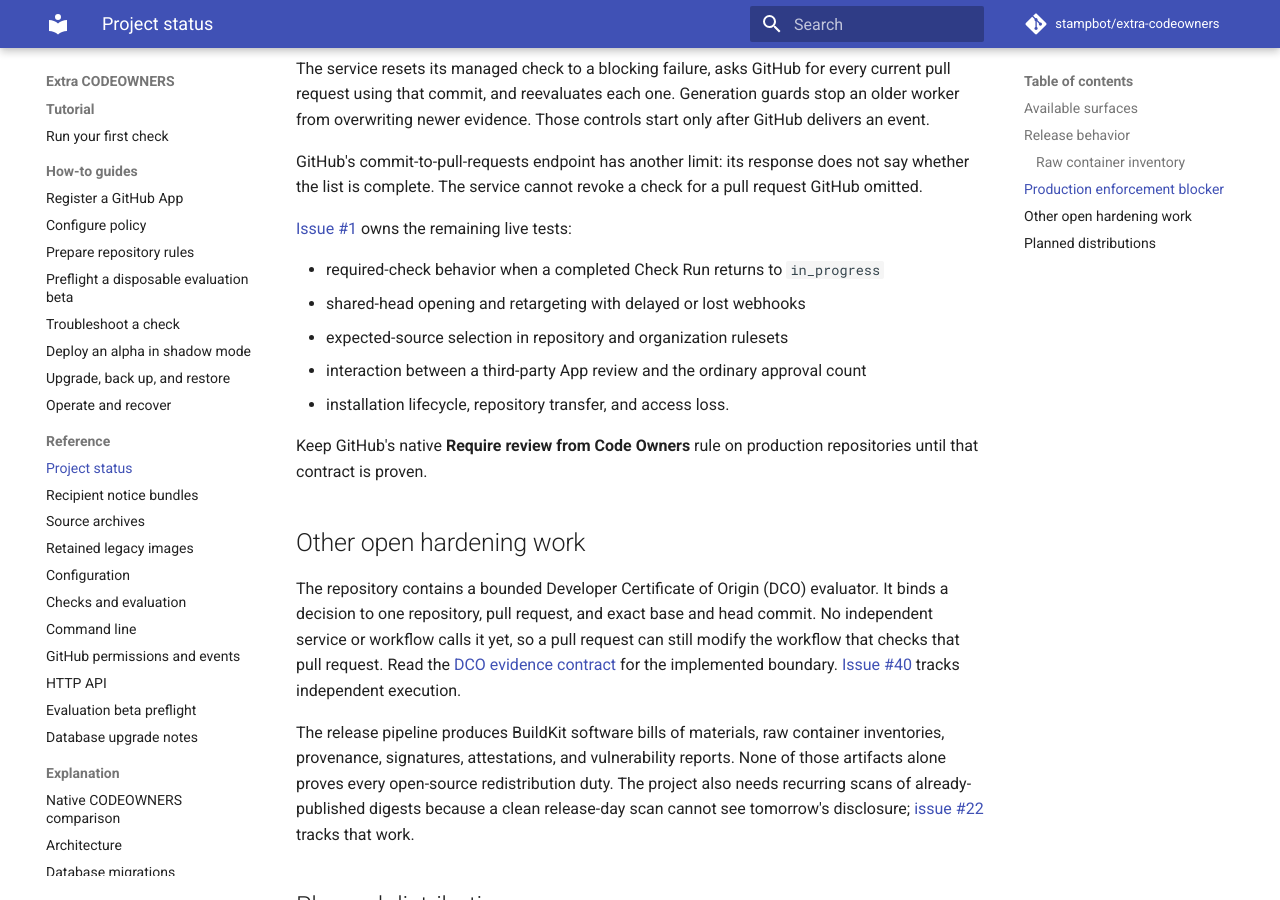
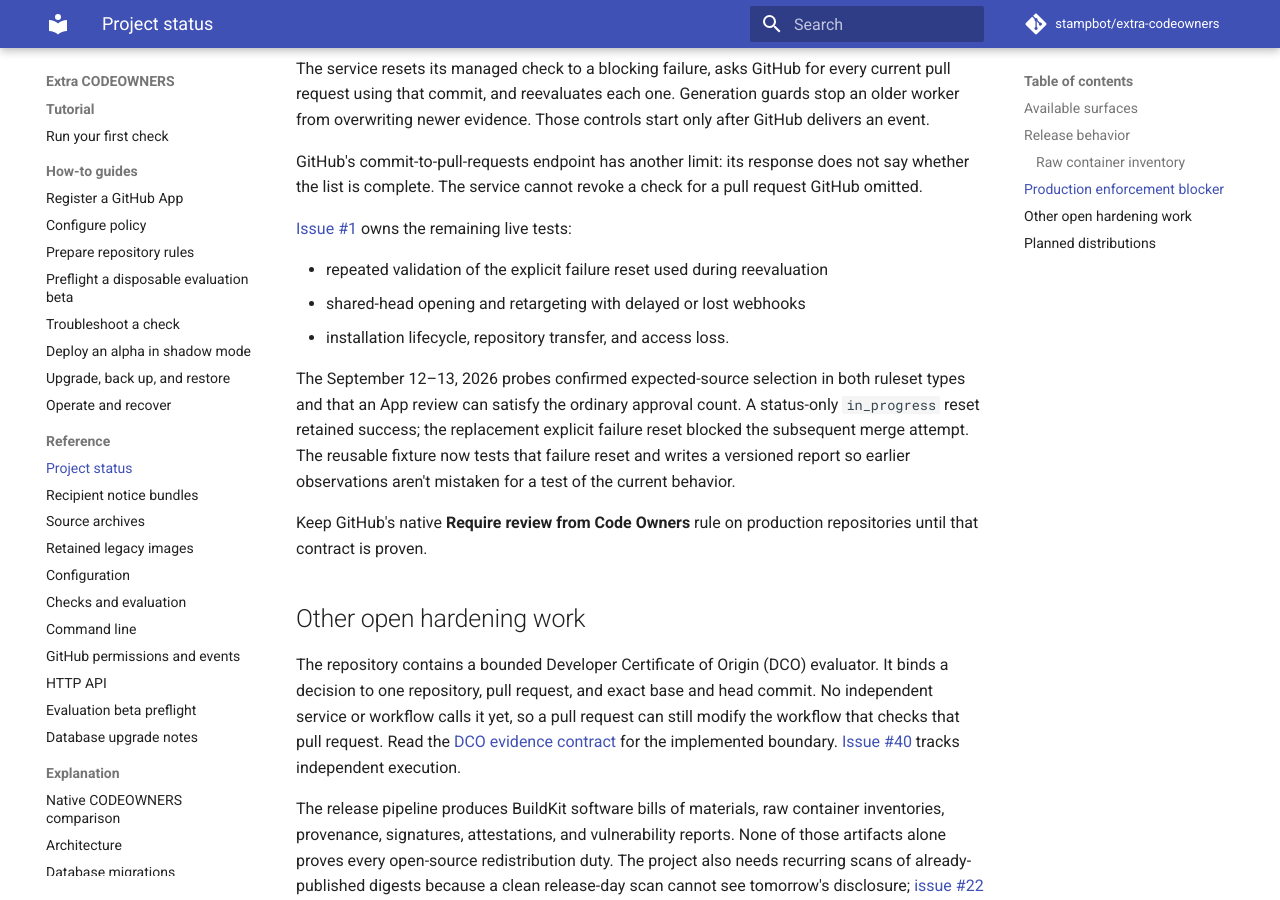
Before and after one commit to stampbot/extra-codeowners, an MkDocs documentation site: the page built from docs/reference/project-status.md, in a window 1280 px wide and 900 px high, scrolled down 3159 px. Built offline with MkDocs 1.6.1 and Material for MkDocs 9.7.7, drawn with Linux system fonts in a browser that asks for light colours; comment, search, counter and statistics services are not loaded.

Commit message:
test: probe the current explicit-failure check reset
Signed-off-by: Danny Sauer <github@dannysauer.com>

```diff
--- a/docs/reference/project-status.md
+++ b/docs/reference/project-status.md
@@ -139,11 +139,16 @@
 
 [Issue #1][issue-1] owns the remaining live tests:
 
-- required-check behavior when a completed Check Run returns to `in_progress`
+- repeated validation of the explicit failure reset used during reevaluation
 - shared-head opening and retargeting with delayed or lost webhooks
-- expected-source selection in repository and organization rulesets
-- interaction between a third-party App review and the ordinary approval count
 - installation lifecycle, repository transfer, and access loss.
+
+The September 12–13, 2026 probes confirmed expected-source selection in both
+ruleset types and that an App review can satisfy the ordinary approval count.
+A status-only `in_progress` reset retained success; the replacement explicit
+failure reset blocked the subsequent merge attempt. The reusable fixture now
+tests that failure reset and writes a versioned report so earlier observations
+aren't mistaken for a test of the current behavior.
 
 Keep GitHub's native **Require review from Code Owners** rule on production
 repositories until that contract is proven.
```
Also changed, not shown: docs/reference/live-github-evidence-reports.md (+12 -6 lines), 2 other files.
